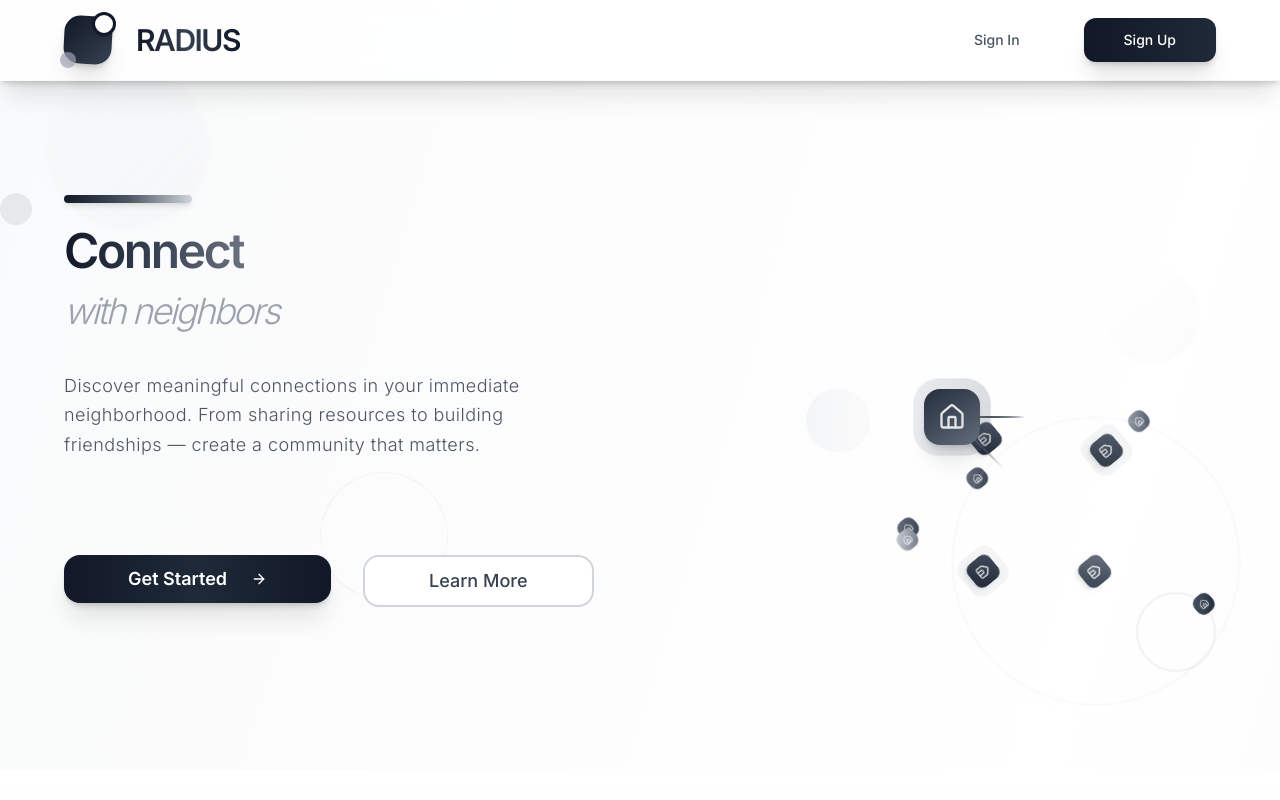
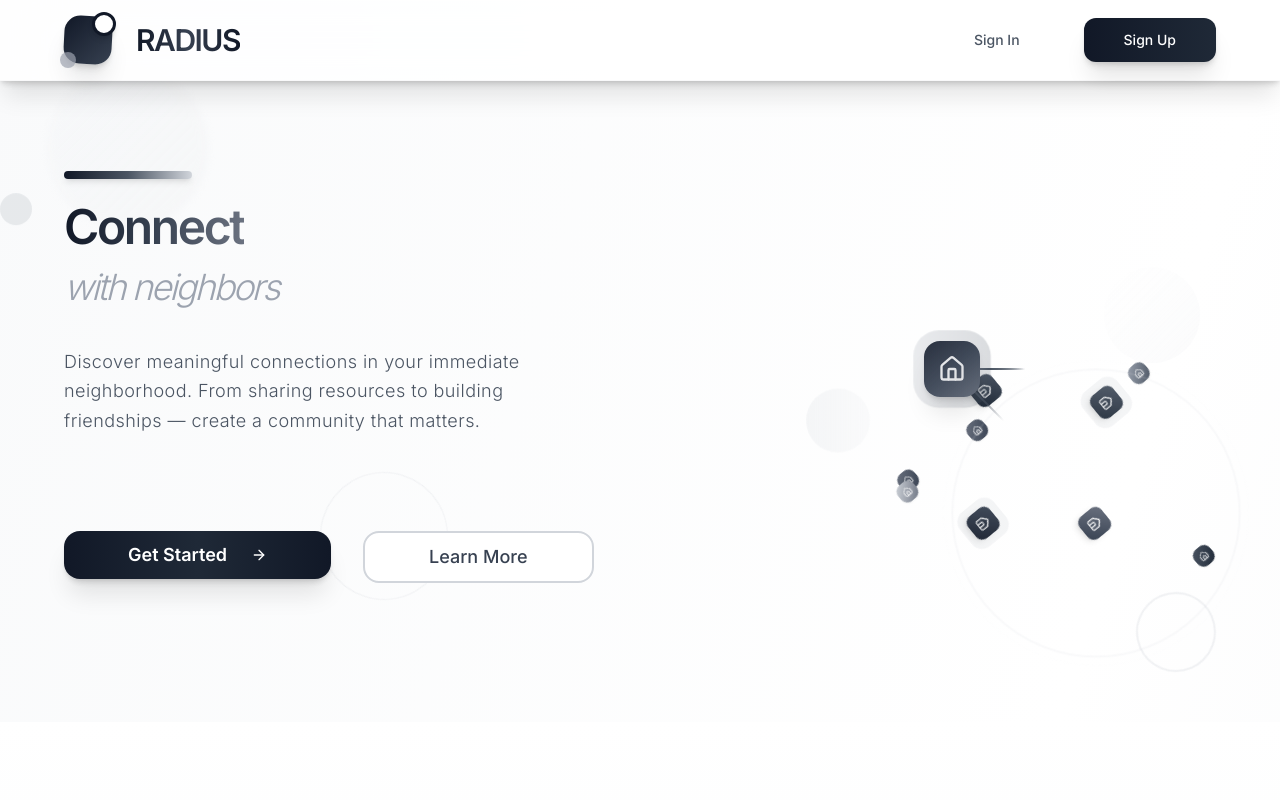
Before and after one commit to MohitPatni0731/everloom, a React (Vite) app: page / in a window 1280 px wide. Shown: the top 800 px of the page. Built offline with nearby package versions, Linux system fonts and the light colour scheme.

Commit message:
Fix: Align animation with text
Adjusted animation positioning to align with the "Connect" and "with neighbors" text.

```diff
--- a/src/pages/Landing.tsx
+++ b/src/pages/Landing.tsx
@@ -1,4 +1,3 @@
-
 import { ArrowRight, MapPin, Users, Heart, Mail, Phone, MessageCircle, Home } from "lucide-react";
 import { Button } from "@/components/ui/button";
 
@@ -78,7 +77,7 @@ const Landing = () => {
             </div>
 
             {/* Right Column - Neighborhood Connection Animation */}
-            <div className="relative flex items-start justify-center mt-8">
+            <div className="relative flex items-start justify-center -mt-4">
               <div className="relative w-[450px] h-[450px]">
                 {/* Central Hub - Your House */}
                 <div className="absolute top-1/2 left-1/2 transform -translate-x-1/2 -translate-y-1/2 z-20">
```
